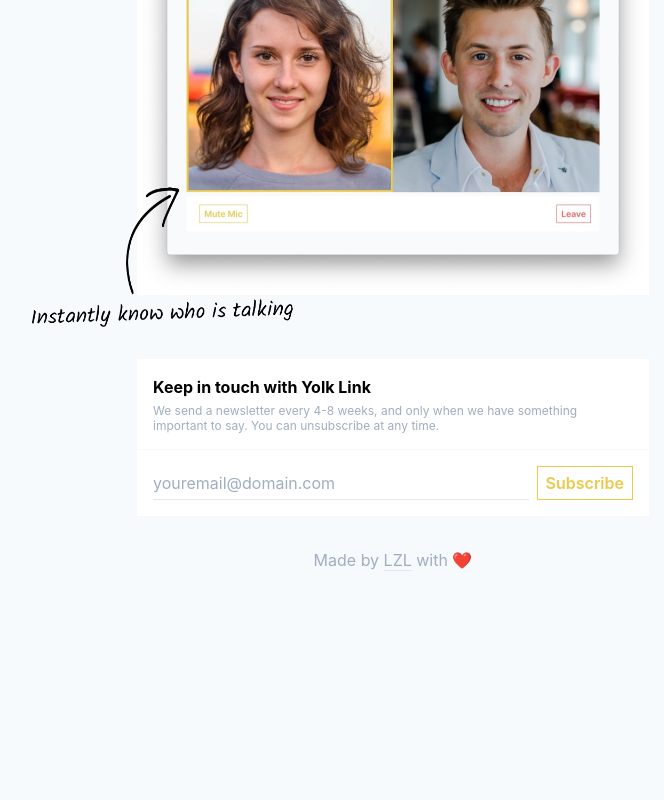
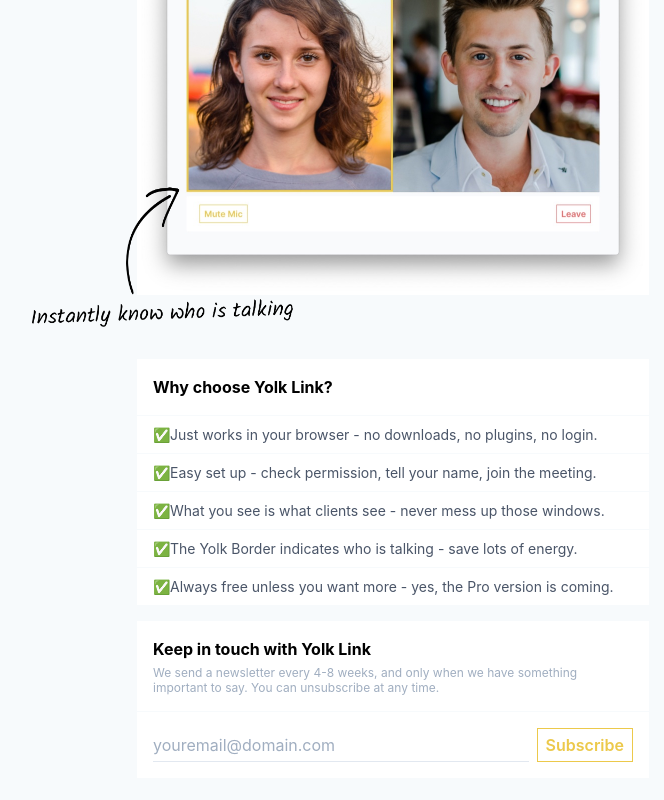
Before and after one commit to lzl/try.yolk.link, a React (Create React App) app: page / in a window 1280 px wide. Shown: the part 530-1330 px from the top of the page, without its empty margins (247-911 px from the left). Before the commit the page ends 1134 px from the top, so only its background shows below. Built offline with nearby package versions, Linux system fonts and the light colour scheme; a web font is replaced by a local one.

Commit message:
add feature list

```diff
--- a/src/page/Home.tsx
+++ b/src/page/Home.tsx
@@ -106,7 +106,9 @@
         </section>
       )}
       <section className="relative max-w-lg mx-auto mt-4 bg-white md:my-16">
-        <h2 className="p-4 font-bold border-b border-gray-100">How it works</h2>
+        <h2 className="p-4 font-bold border-b border-gray-100">
+          How Yolk Link works
+        </h2>
         <picture>
           {/* <source srcSet="/assets/hero-small.jpg" media="(max-width: 600px)" /> */}
           {/* <source srcSet="/assets/hero.jpg" media="(min-width: 601px)" /> */}
@@ -131,6 +133,41 @@
           </li>
           <li className="px-4 py-2 border-t border-gray-100">
             The yellow border tells you who is talking, instantly.
+          </li>
+        </ul>
+      </section>
+      <section className="relative max-w-lg mx-auto mt-4 bg-white">
+        <h2 className="p-4 font-bold">Why choose Yolk Link?</h2>
+        <ul className="text-sm text-gray-700">
+          <li className="px-4 py-2 border-t border-gray-100">
+            <span role="img" aria-label="check">
+              ✅
+            </span>
+            Just works in your browser - no downloads, no plugins, no login.
+          </li>
+          <li className="px-4 py-2 border-t border-gray-100">
+            <span role="img" aria-label="check">
+              ✅
+            </span>
+            Easy set up - check permission, tell your name, join the meeting.
+          </li>
+          <li className="px-4 py-2 border-t border-gray-100">
+            <span role="img" aria-label="check">
+              ✅
+            </span>
+            What you see is what clients see - never mess up those windows.
+          </li>
+          <li className="px-4 py-2 border-t border-gray-100">
+            <span role="img" aria-label="check">
+              ✅
+            </span>
+            The Yolk Border indicates who is talking - save lots of energy.
+          </li>
+          <li className="px-4 py-2 border-t border-gray-100">
+            <span role="img" aria-label="check">
+              ✅
+            </span>
+            Always free unless you want more - yes, the Pro version is coming.
           </li>
         </ul>
       </section>
```
